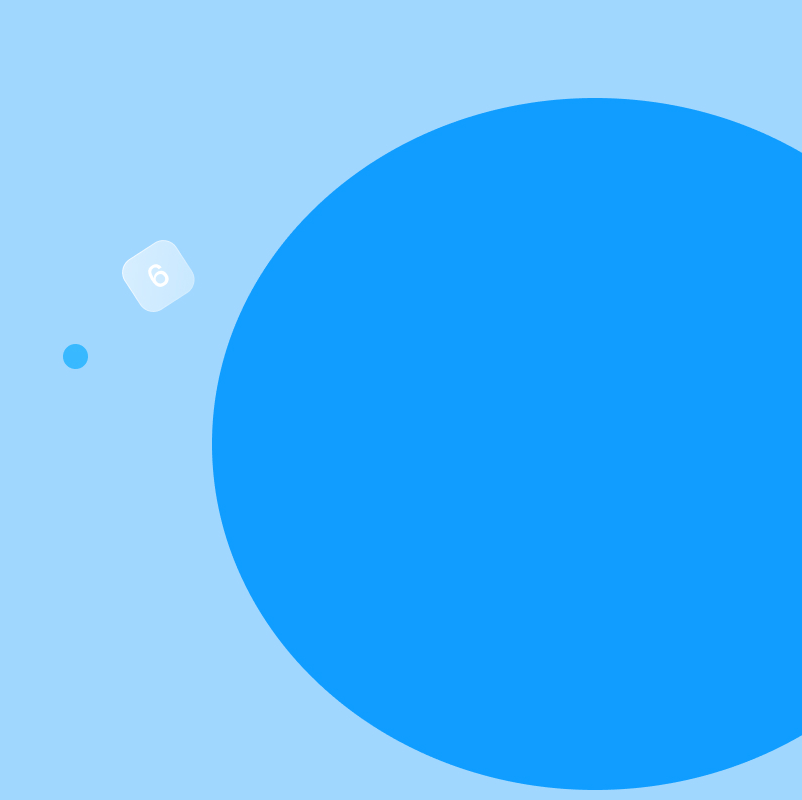
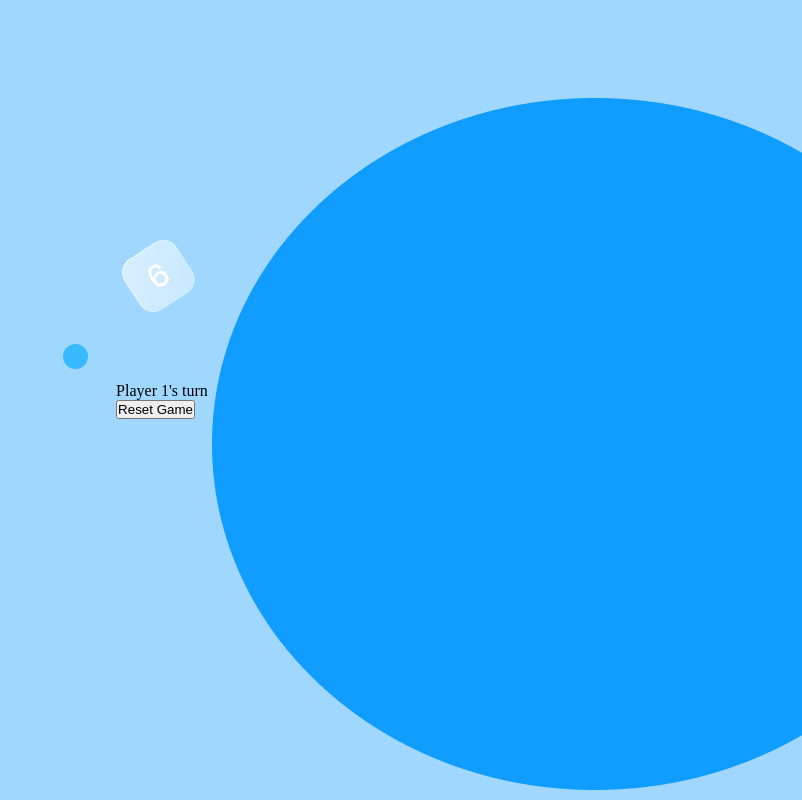
Before and after one commit to aryan2bamane/InterPe, a plain HTML site: page Task 4/index.html in a window 1280 px wide. Shown: the whole page, without its empty margins (478-1280 px from the left). Drawn offline with Linux system fonts and the light colour scheme; files that its build step writes are made by us from their sources; files whose address does not match are found by name.

Commit message:
Setting up the Document

```diff
--- a/Task 4/index.html
+++ b/Task 4/index.html
@@ -6,5 +6,13 @@
     <title>Connect Four</title>
     <link rel="stylesheet" href="./style.css" />
   </head>
-  <body></body>
+  <body>
+    <div class="connect-four">
+      <div class="board">
+        <div class="cell empty"></div>
+      </div>
+      <div class="message">Player 1's turn</div>
+      <button class="reset-button">Reset Game</button>
+    </div>
+  </body>
 </html>
```
